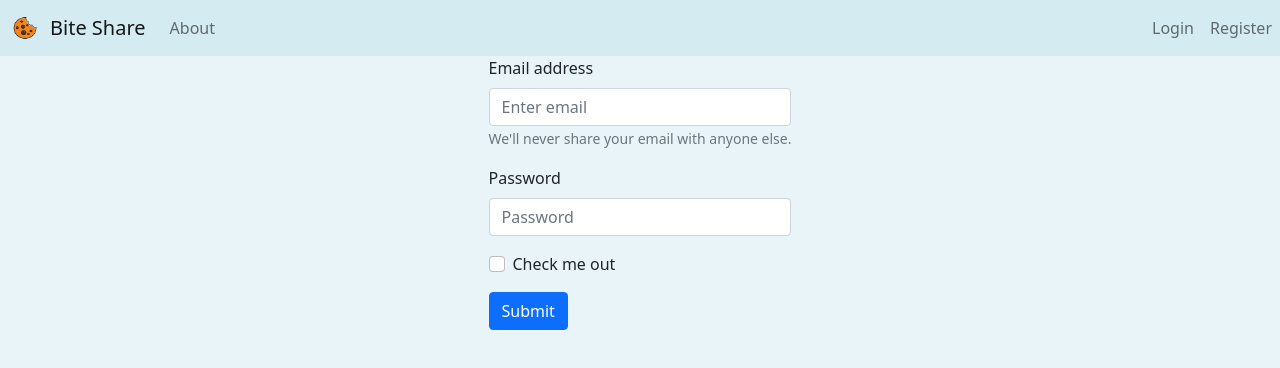
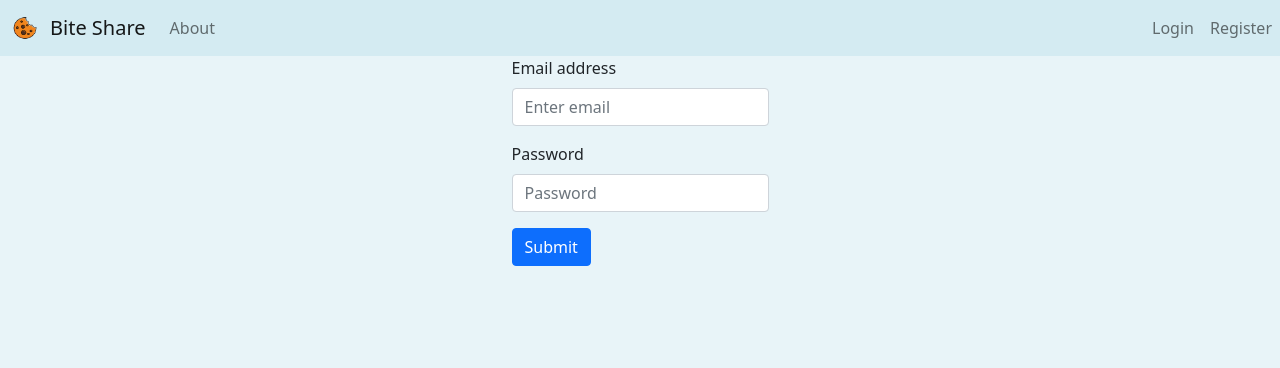
Before and after one commit to anish-kondepudi/HackDavis2022-BiteShare, a React (Create React App) app in the folder client/: page /login in a window 1280 px wide. Shown: the top 368 px of the page. Built offline with nearby package versions, Linux system fonts and the light colour scheme.

Commit message:
Cleaned up login page

```diff
--- a/client/src/pages/Login.js
+++ b/client/src/pages/Login.js
@@ -10,17 +10,10 @@
         <Form.Group className="mb-3" controlId="formBasicEmail">
           <Form.Label>Email address</Form.Label>
           <Form.Control type="email" placeholder="Enter email" />
-          <Form.Text className="text-muted">
-            We'll never share your email with anyone else.
-          </Form.Text>
         </Form.Group>
-
         <Form.Group className="mb-3" controlId="formBasicPassword">
           <Form.Label>Password</Form.Label>
           <Form.Control type="password" placeholder="Password" />
-        </Form.Group>
-        <Form.Group className="mb-3" controlId="formBasicCheckbox">
-          <Form.Check type="checkbox" label="Check me out" />
         </Form.Group>
         <Button variant="primary" type="submit">
           Submit
--- a/client/src/pages/styles/Login.css
+++ b/client/src/pages/styles/Login.css
@@ -1,4 +1,7 @@
 .Login {
     display: flex;
     justify-content: center;
+    align-items: center;
+    width: 100%;
+    height: 100%;
 }
```
Also changed, not shown: client/src/App.css (line endings or trailing spaces).
